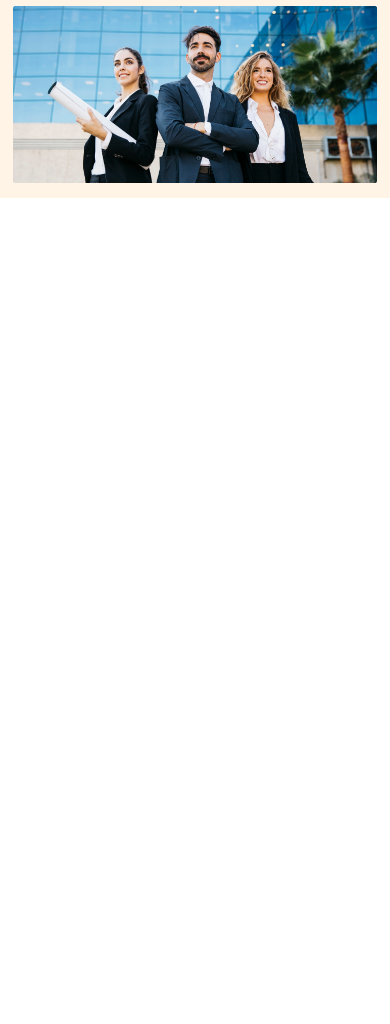
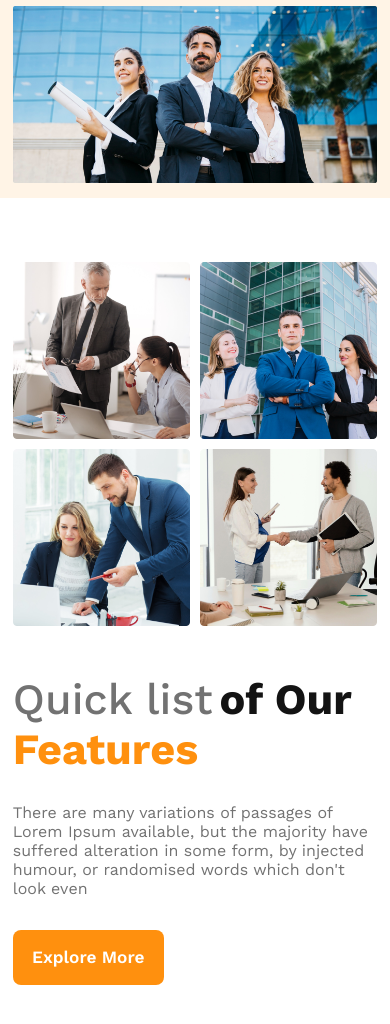
Before and after one commit to shorot-chicham/g3-architects, a plain HTML site: page index.html in a window 390 px wide. Shown: the part 544-1568 px from the top of the page. Before the commit the page ends 844 px from the top, so only its background shows below. Drawn offline with nearby package versions, Linux system fonts and the light colour scheme.

Commit message:
Responsive teams features container for mobile and tablet devices

```diff
--- a/CSS/styles.css
+++ b/CSS/styles.css
@@ -85,6 +85,56 @@ ul li> a{
 }
 
 
+/* our teams container styles  */
+
+.team-container{
+    display: flex;
+    justify-content: space-between;
+    align-items: center;
+    gap: 3rem;
+    margin: 4rem;
+}
+
+.teams-img{
+    display: grid;
+    grid-template-columns: repeat(2, 1fr);
+    justify-content: center;
+    align-items: center;
+    gap: 0.6rem;
+    width: 100%;
+    height: 100%;
+}
+
+.teams-img > img{
+    width: 100%;
+}
+
+.Quick-text{
+    font-size: 2.7rem;
+    font-weight: 500;
+    color: #727272;
+}
+
+.our-text{
+    color: #131313;
+    font-size: 2.7rem;
+    font-weight: 700;
+}
+
+.features-text{
+    color: #FF900E;
+    font-size: 2.7rem;
+    font-weight: 700;
+}
+
+.team-description{
+    color: #727272;
+    font-size: 1rem;
+    font-weight: 400;
+    margin-top: 1.8rem;
+    margin-bottom: 2rem;
+}
+
 
 
 
@@ -93,6 +143,7 @@ ul li> a{
 /* Responsive mobile device  */
 
 @media screen and (max-width: 676px) {
+    /* banner and nav container  */
     .nav-container{
         flex-direction: column;
     }
@@ -112,6 +163,14 @@ ul li> a{
     .nav-container ul{
         gap: 10px;
     }
+
+    /* our teams container  */
+
+    .team-container{
+        flex-direction: column;
+
+    }
+
 }
 
 
@@ -120,6 +179,8 @@ ul li> a{
 
 
 @media screen and (min-width: 676px) and (max-width: 960px) {
+
+    /* banner and nav container  */
     .space{
         margin-right: 3rem;
         margin-left: 3rem;
@@ -131,4 +192,11 @@ ul li> a{
     .nav-title{
         margin-bottom: 1rem;
     }
+
+    /* our team container  */
+    .team-container{
+        flex-direction: column;
+
+    }
+
 }
--- a/index.html
+++ b/index.html
@@ -33,7 +33,20 @@
         </section>
     </header>
     <main>
-
+        <!-- our team section  -->
+        <section class="team-container space">
+            <div class="teams-img">
+                <img src="images/team1.png" alt=" our teams image">
+                <img src="images/team2.png" alt="our teams image">
+                <img src="images/team3.png" alt="our teams image">
+                <img src="images/team4.png" alt="our teams image">
+            </div>
+            <div class="team-content">
+                <h2><span class="Quick-text">Quick list</span> <span class="our-text">of Our</span><br> <span class="features-text">Features</span></h2>
+                <p class="team-description">There are many variations of passages of Lorem Ipsum available, but the majority have suffered alteration in some form, by injected humour, or randomised words which don't look even</p>
+                <button class="primary-btn">Explore More</button>
+            </div>
+        </section>
     </main>
     <footer>
 
```
